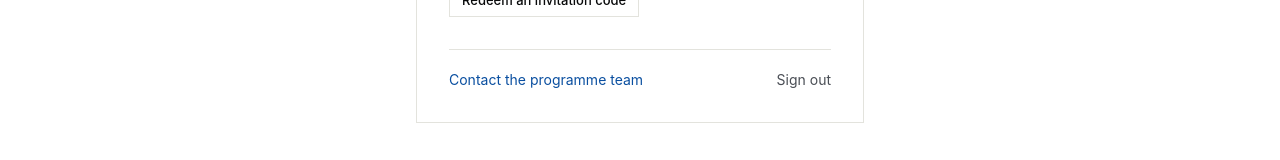
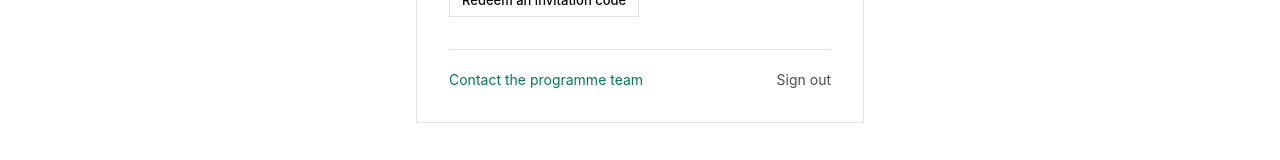
Before and after one commit to AfriOrbit/lms-v1, a Next.js app: page /pending in a window 1280 px wide. Shown: the part 497-657 px from the top of the page. Built offline with nearby package versions, Linux system fonts and the light colour scheme; no server answers.

Commit message:
Update LMS theme accents to green

```diff
--- a/src/app/globals.css
+++ b/src/app/globals.css
@@ -9,36 +9,22 @@
 @import '@fontsource/ibm-plex-mono/500.css';
 
 /* ==========================================================================
-   AfriOrbit LMS — design system
-
-   The same grammar as afriorbit.space, applied to an application.
+   AfriOrbit LMS — design system (Green Theme Variant)
 
    TWO REGISTERS, AND WHICH GOES WHERE
 
    Light shell for everything a visitor can reach without signing in — home,
-   catalogue, login, certificate verification. Those pages sit next to the
-   company site in a user's mind, and arriving from it should not feel like
-   landing on a different product.
+   catalogue, login, certificate verification.
 
-   Dark Gotham for the signed-in application — dashboard, lessons, labs,
-   admin. That is the instrument, and it should look like one.
-
-   This is Palantir's own split (palantir.com is light; Gotham and AIP are
-   dark), and it makes the Home ↔ Learning Hub crossing read as deliberate
-   rather than as two teams who never spoke.
+   Dark Gotham/Green for the signed-in application — dashboard, lessons, labs,
+   admin.
 
    HOW IT IS WIRED
 
    Components name semantic tokens only — `--text`, `--border`, `--accent` —
    never a palette step. `.surface-light` and `.surface-dark` redeclare those
    tokens, so the SAME component renders correctly in either register with no
-   variant prop and no conditional class. The route group decides: the app and
-   admin layouts open a `.surface-dark` shell; everything else inherits light
-   from <body>.
-
-   Every foreground/background pair below is contrast-checked against WCAG AA
-   on BOTH surfaces it can appear on — the status colours in particular, since
-   a green that reads on near-black is usually invisible on white.
+   variant prop and no conditional class.
    ========================================================================== */
 
 @theme {
@@ -46,7 +32,7 @@
     Roboto, Helvetica, Arial, sans-serif;
   --font-mono: 'IBM Plex Mono', ui-monospace, SFMono-Regular, Menlo, monospace;
 
-  /* Dark register — near-blacks, not blue-blacks. */
+  /* Dark register — near-black surface tones. */
   --color-void-950: #06080b;
   --color-void-900: #0a0c10;
   --color-void-850: #0f1319;
@@ -55,30 +41,27 @@
   --color-void-600: #2d3846;
   --color-void-500: #3f4c5d;
 
-  /* Accent. Deep institutional blue on light, Gotham cyan on dark. */
-  --color-ion-50: #eef6ff;
-  --color-ion-100: #d8ebff;
-  --color-ion-200: #b4dcff;
-  --color-ion-300: #7fc8ff;
-  --color-ion-400: #4cc2ff;
-  --color-ion-500: #1f8fd6;
-  --color-ion-600: #0a6cb4;
-  --color-ion-700: #0a4fa0;
-  --color-ion-800: #08407f;
-  --color-ion-900: #06325f;
+  /* Green / Emerald Accent System */
+  --color-emerald-50: #ecfdf5;
+  --color-emerald-100: #d1fae5;
+  --color-emerald-200: #a7f3d0;
+  --color-emerald-300: #6ee7b7;
+  --color-emerald-400: #34d399;
+  --color-emerald-500: #10b981;
+  --color-emerald-600: #059669;
+  --color-emerald-700: #047857;
+  --color-emerald-800: #065f46;
+  --color-emerald-900: #064e3b;
 
-  /* Warning. The old brand orange, pulled towards amber so it reads as a
-     state rather than as decoration. */
+  /* State Colors */
+  --color-signal-400: #3ddc97;
+  --color-signal-500: #12a06d;
+  --color-signal-600: #0b7a52;
+
   --color-ember-400: #f0b429;
   --color-ember-500: #c98a06;
   --color-ember-600: #9a6800;
 
-  /* Good. */
-  --color-signal-400: #3ddc97;
-  --color-signal-500: #12a06d;
-  --color-signal-600: #0b7a52;
-
-  /* Critical. */
   --color-alert-400: #ff8a8a;
   --color-alert-500: #e5484d;
   --color-alert-600: #c2181e;
@@ -100,11 +83,12 @@
   --text-muted: #4a4e55;
   --text-faint: #6c7179;
 
-  --accent: var(--color-ion-700);
-  --accent-hover: var(--color-ion-800);
+  /* Green Primary Accents */
+  --accent: var(--color-emerald-700);
+  --accent-hover: var(--color-emerald-800);
   --accent-ink: #ffffff;
-  --accent-line: color-mix(in srgb, var(--color-ion-700) 40%, transparent);
-  --accent-bg: color-mix(in srgb, var(--color-ion-700) 6%, transparent);
+  --accent-line: color-mix(in srgb, var(--color-emerald-700) 40%, transparent);
+  --accent-bg: color-mix(in srgb, var(--color-emerald-700) 7%, transparent);
 
   --good: var(--color-signal-600);
   --good-line: color-mix(in srgb, var(--color-signal-600) 38%, transparent);
@@ -135,11 +119,12 @@
   --text-muted: #9aa5b4;
   --text-faint: #7c8695;
 
-  --accent: var(--color-ion-400);
-  --accent-hover: var(--color-ion-300);
-  --accent-ink: var(--color-void-900);
-  --accent-line: color-mix(in srgb, var(--color-ion-400) 40%, transparent);
-  --accent-bg: color-mix(in srgb, var(--color-ion-400) 10%, transparent);
+  /* Mint/Emerald Dark Accents */
+  --accent: var(--color-emerald-400);
+  --accent-hover: var(--color-emerald-300);
+  --accent-ink: var(--color-void-950);
+  --accent-line: color-mix(in srgb, var(--color-emerald-400) 40%, transparent);
+  --accent-bg: color-mix(in srgb, var(--color-emerald-400) 10%, transparent);
 
   --good: var(--color-signal-400);
   --good-line: color-mix(in srgb, var(--color-signal-400) 38%, transparent);
@@ -172,8 +157,6 @@ body {
   text-rendering: optimizeLegibility;
 }
 
-/* Square, not rounded. The focus ring keeps its offset but loses the radius —
-   a rounded ring on a square control looks like a mistake. */
 :focus-visible {
   outline: 2px solid var(--accent);
   outline-offset: 2px;
@@ -185,8 +168,7 @@ body {
 }
 
 /* --------------------------------------------------------------------------
-   Type. Shared verbatim with the website so a heading is the same object on
-   both properties.
+   Typography
    -------------------------------------------------------------------------- */
 
 .t-display {
@@ -219,8 +201,6 @@ body {
   text-wrap: pretty;
 }
 
-/* The mono eyebrow. Only works small, wide-tracked and genuinely monospace;
-   at 14px with normal tracking it reads as a mistake rather than a label. */
 .t-label {
   font-family: var(--font-mono);
   font-size: 0.6875rem;
@@ -231,9 +211,6 @@ body {
   color: var(--text-faint);
 }
 
-/* Proportional figures. `tabular-nums` gives every digit the width of a zero,
-   which makes a display-size number sit in a puddle of space. Tabular is for
-   columns that must align — use `.tabular` there and nowhere else. */
 .t-stat {
   font-size: clamp(1.75rem, 1.4rem + 1.4vw, 2.5rem);
   line-height: 1;
@@ -246,7 +223,6 @@ body {
   font-variant-numeric: tabular-nums;
 }
 
-/* The faint instrument grid, for dark section headers. */
 .grid-field {
   position: relative;
   isolation: isolate;
@@ -367,7 +343,7 @@ body {
 }
 
 .prose-lesson blockquote {
-  border-left: 3px solid var(--color-ion-500);
+  border-left: 3px solid var(--accent);
   padding-left: 1rem;
   color: var(--text-muted);
   font-style: italic;
@@ -390,7 +366,7 @@ body {
 }
 
 .prose-lesson th {
-  background: color-mix(in srgb, var(--color-ion-500) 10%, transparent);
+  background: color-mix(in srgb, var(--accent) 10%, transparent);
   font-weight: 620;
   white-space: nowrap;
 }
@@ -407,7 +383,6 @@ body {
   padding: 0.5rem 0;
 }
 
-/* Compact variant used inside quiz prompts and cards. */
 .prose-compact {
   font-size: 0.95rem;
   line-height: 1.65;
```
